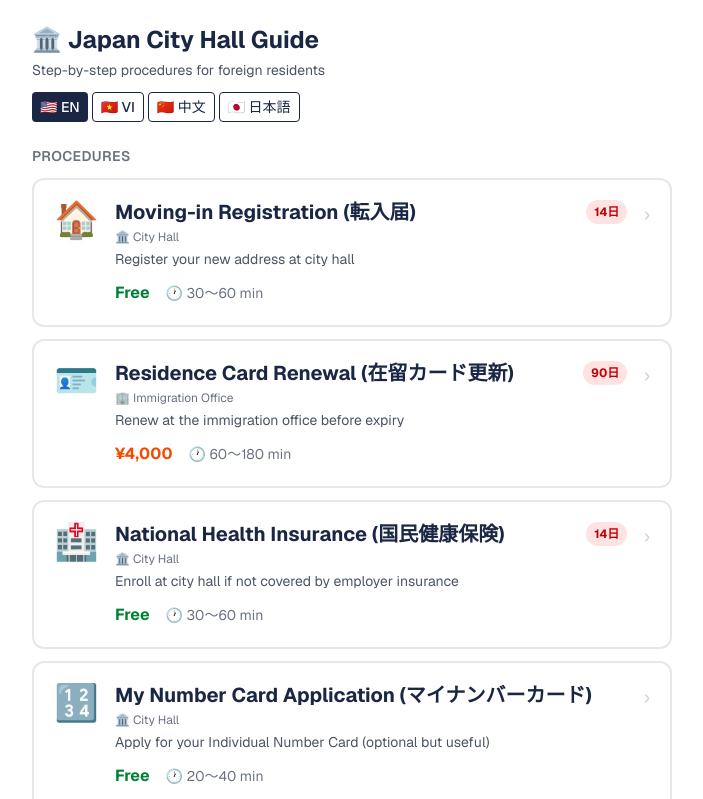
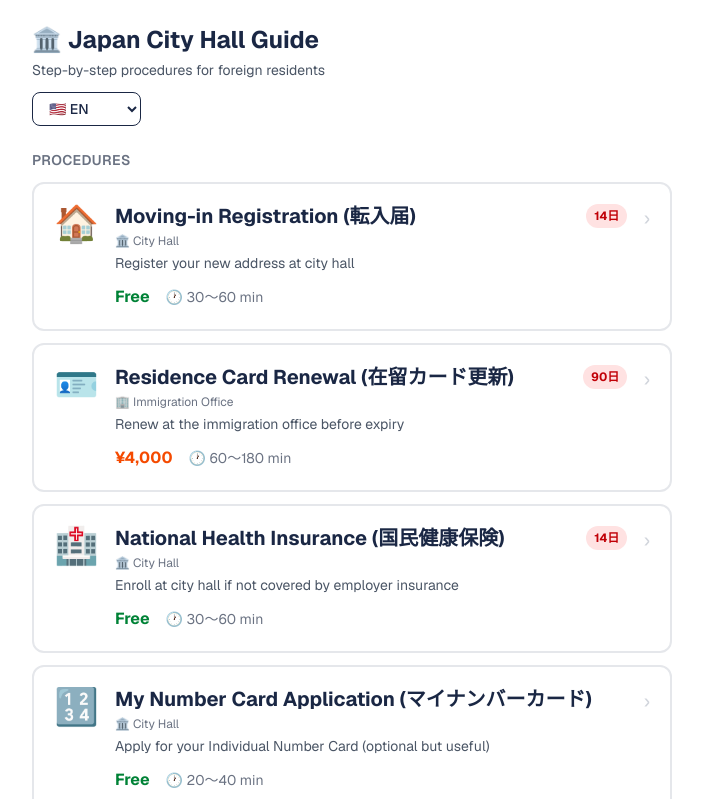
Before and after one commit to terakyo0511-creator/yakusho-navi, a Next.js app: page /en in a window 1280 px wide. Shown: the top 799 px of the page, without its empty margins (288-991 px from the left). Built offline with nearby package versions, Linux system fonts and the light colour scheme.

Commit message:
feat: language switcher dropdown instead of button row

```diff
--- a/components/LanguageSwitcher.tsx
+++ b/components/LanguageSwitcher.tsx
@@ -32,20 +32,16 @@
   }
 
   return (
-    <div className="flex gap-1">
+    <select
+      value={locale}
+      onChange={(e) => switchLocale(e.target.value)}
+      className="px-3 py-1.5 rounded-lg border border-[#1a2744] text-sm font-medium text-[#1a2744] bg-white"
+    >
       {routing.locales.map((l) => (
-        <button
-          key={l}
-          onClick={() => switchLocale(l)}
-          className={`px-2 py-1 rounded text-sm font-medium transition-colors ${
-            l === locale
-              ? "bg-navy-700 text-white bg-[#1a2744]"
-              : "bg-white text-[#1a2744] border border-[#1a2744] hover:bg-gray-100"
-          }`}
-        >
+        <option key={l} value={l}>
           {flagMap[l]} {labelMap[l]}
-        </button>
+        </option>
       ))}
-    </div>
+    </select>
   );
 }
```
